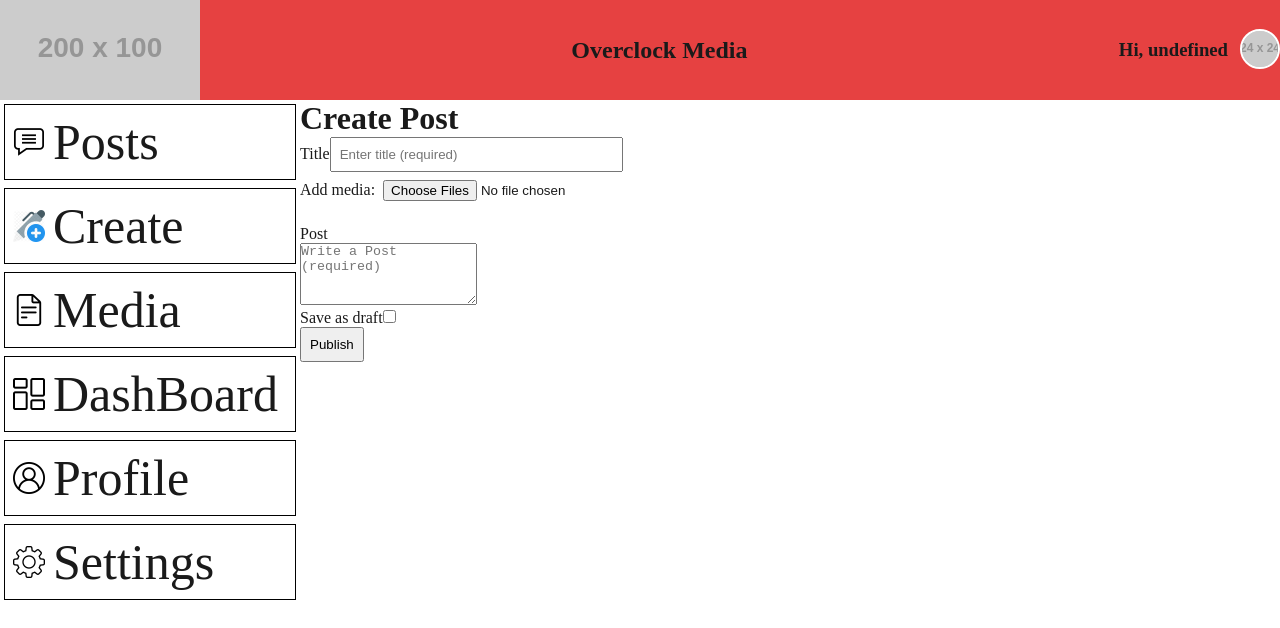
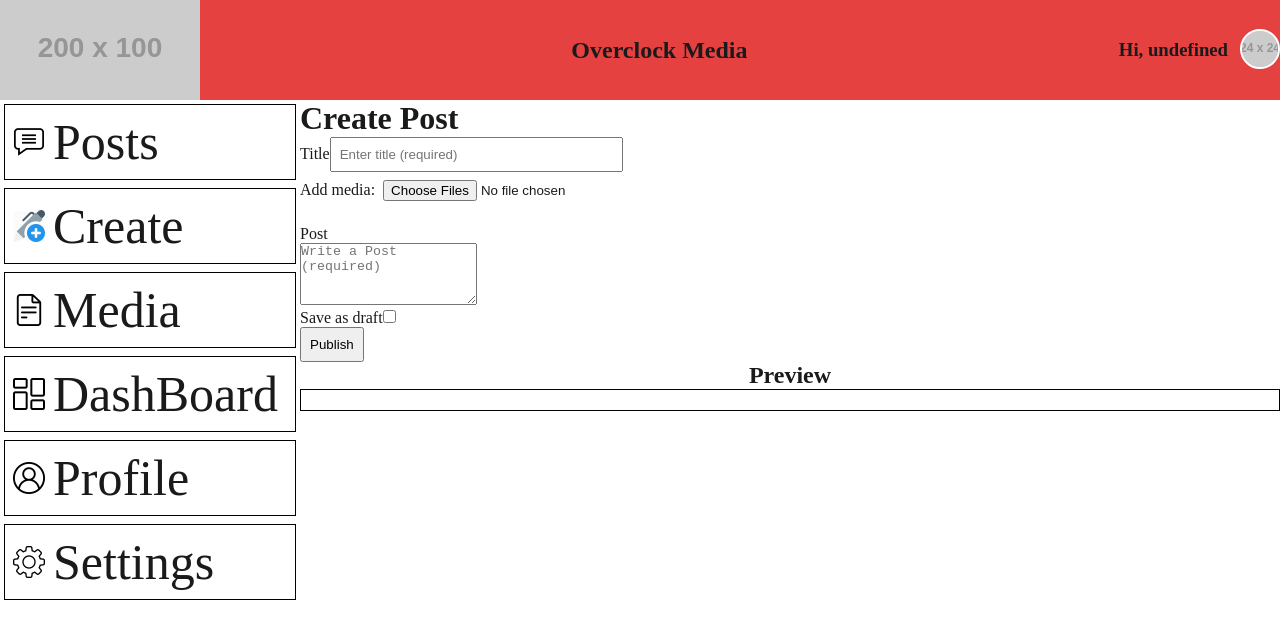
Before and after one commit to OverclockMediaCMS/OverclockMediaCMS, a React (Vite) app: page /CreatePost in a window 1280 px wide. Shown: the top 628 px of the page. Built offline with nearby package versions, Linux system fonts and the light colour scheme.

Commit message:
added markdown preview to createPost

```diff
--- a/src/screens/CreatePost.tsx
+++ b/src/screens/CreatePost.tsx
@@ -1,10 +1,11 @@
-
+import  ReactMarkdown  from 'react-markdown';
 import { useEffect, useState } from "react";
 import type { CreatePost } from "../models";
 import { postToEndpoint } from "../helpers";
 import { useNavigate } from "react-router-dom";
 import { useGlobalContext } from "../GlobalContext";
 import "../style/post.css"
+import Markdown from 'react-markdown';
 
 
 // Define the shape of each preview item that will be stored in state.
@@ -249,6 +250,11 @@ export function CreatePost() {
           />
         </p>
       </form>
+        <h2 style={{display: 'flex',justifyContent: 'center'}}>Preview</h2>
+      <div style={{padding: '10px', border: '1px solid black'}}>
+        <Markdown>{postBody}</Markdown>
+      </div>
     </div>
+
   );
 }
```
